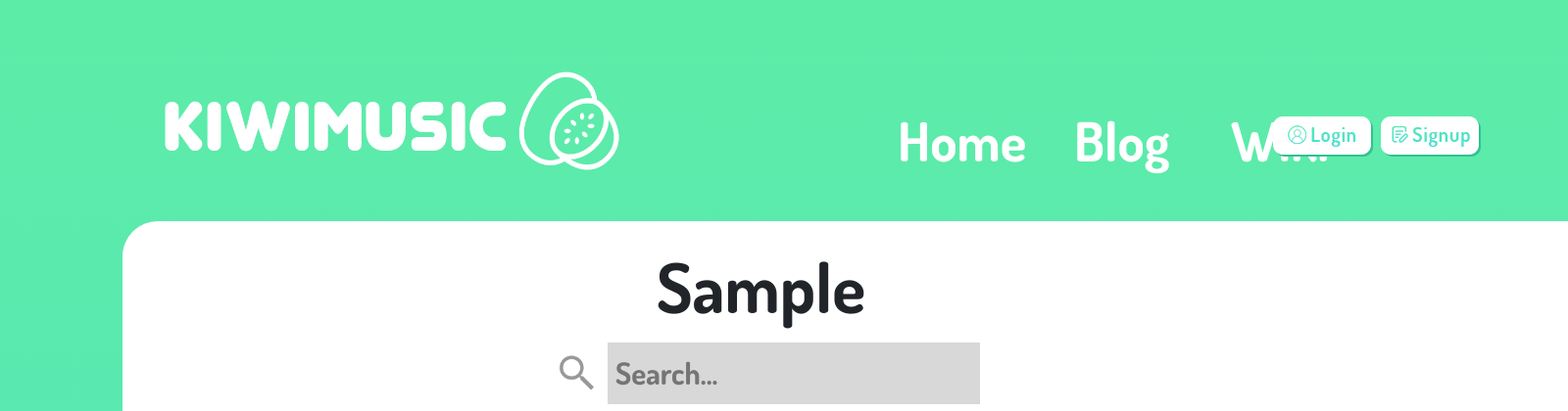
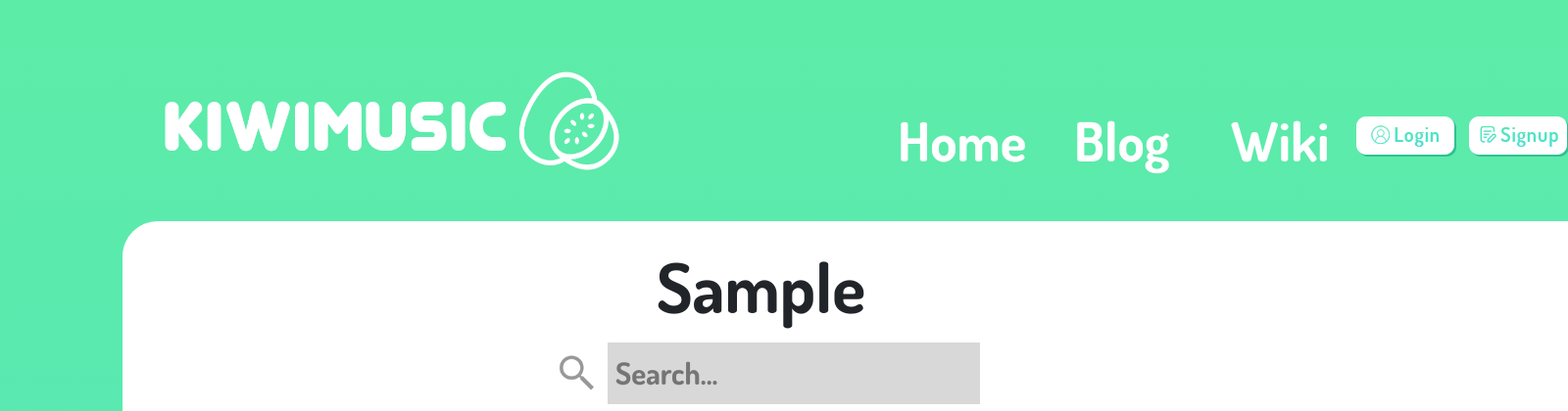
Before and after one commit to SoravitPete/KiwiMusic, a Django app: a page that uses Home/templates/list.html in a window 1600 px wide. Shown: the top 420 px of the page at 98% size. Run offline with Django 3.2, Linux system fonts and the light colour scheme; tables that the repository leaves empty hold one stand-in row (values such as "Sample post").

Commit message:
Edit position button

```diff
--- a/Home/static/list.css
+++ b/Home/static/list.css
@@ -120,7 +120,7 @@
 	position: absolute;
 	width: 300px;
 	height: 48px;
-	left: -50px;
+	left: 35px;
 	top: 7px;
 	overflow: visible;
 }
@@ -128,11 +128,10 @@
 	position: absolute;
 	width: 300px;
 	height: 48px;
-	left: 60px;
+	left: 150px;
 	top: 7px;
 	overflow: visible;
 }
-
 #Song_type {
 	position: absolute;
 	width: 900px;
```
